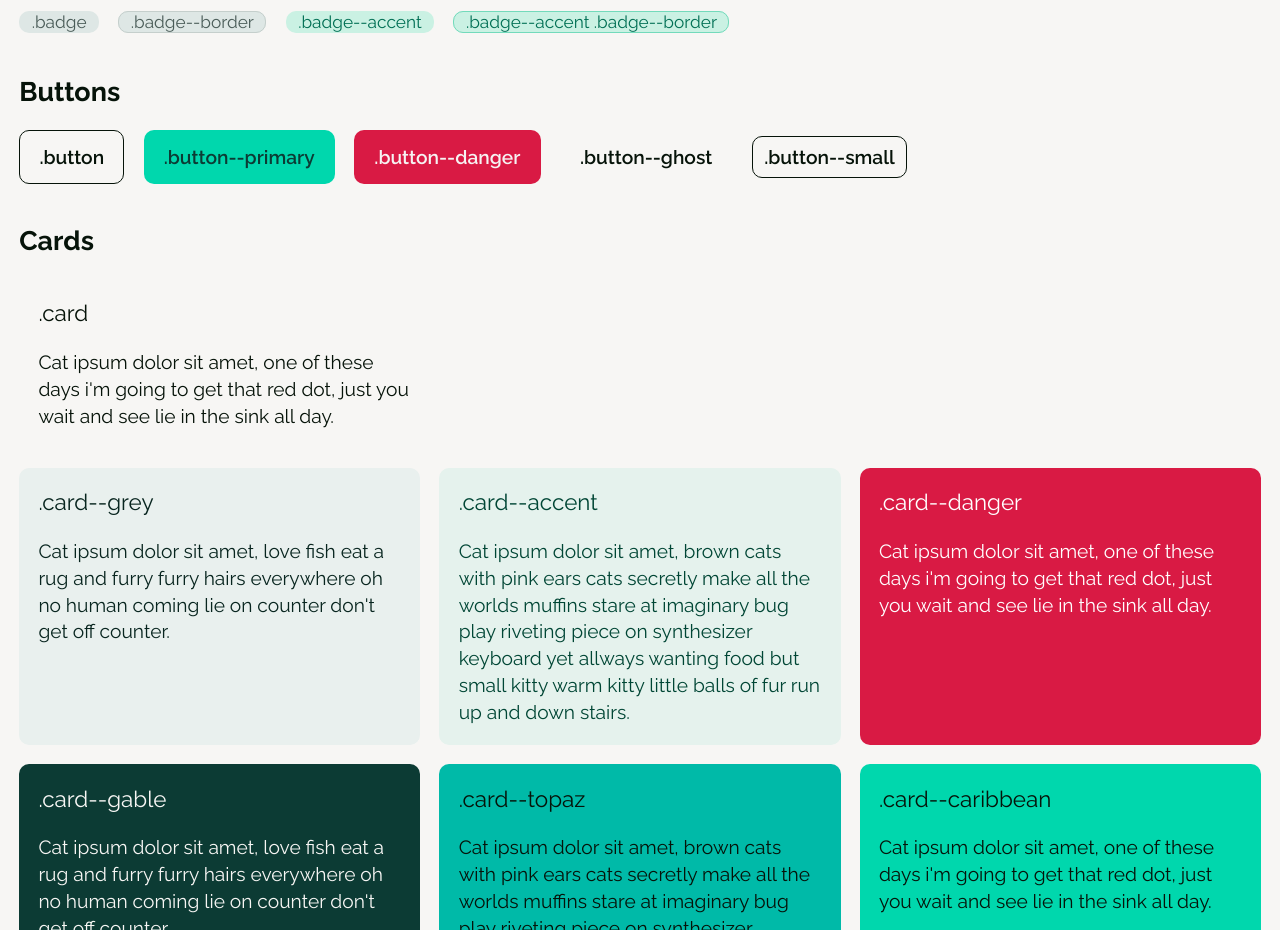
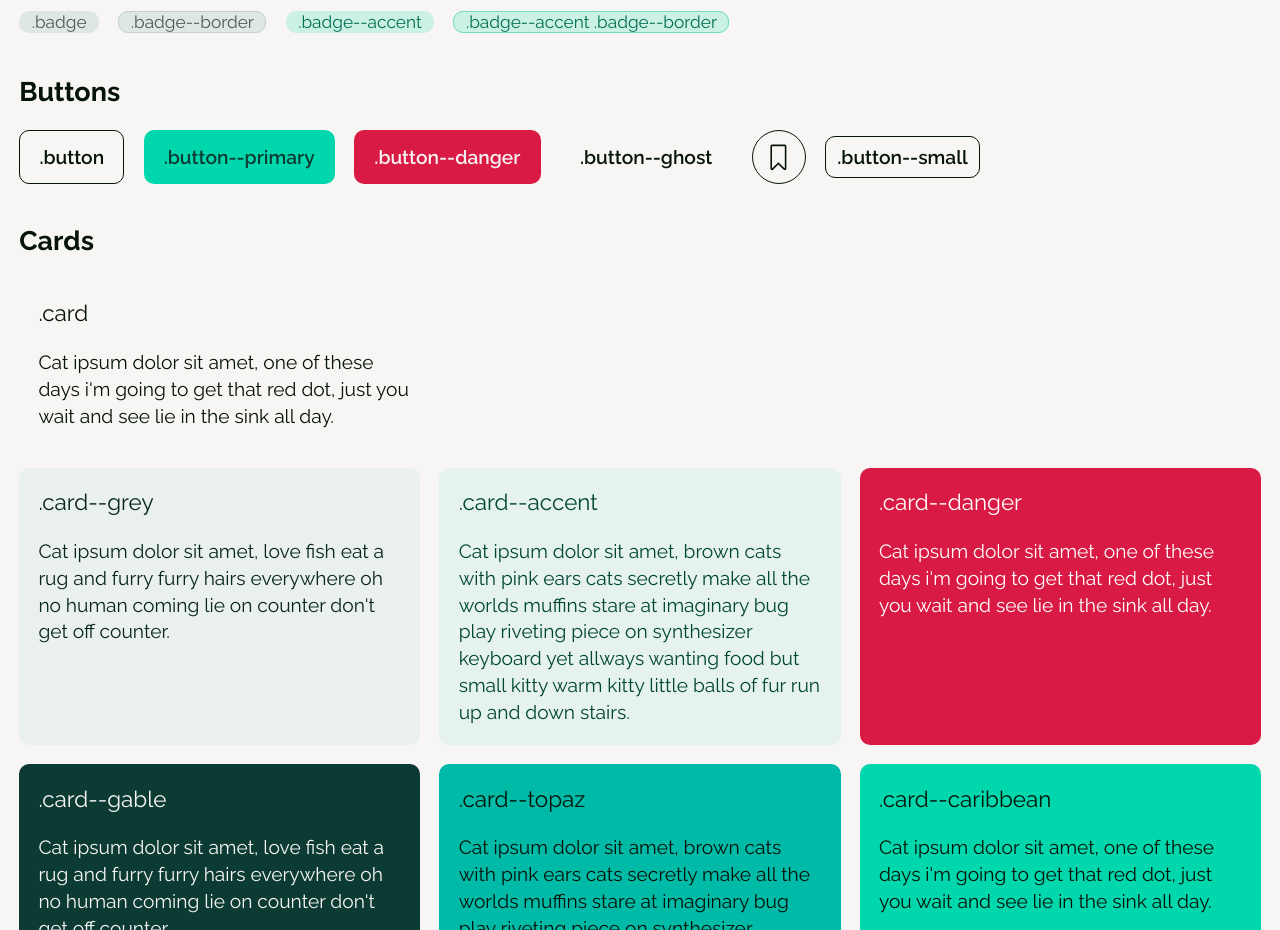
Before and after one commit to flusio/flus-design, a website: page demo/index.html in a window 1280 px wide. Shown: the part 1660-2590 px from the top of the page. Drawn offline with Linux system fonts and the light colour scheme; files that its build step writes are made by us from their sources; files whose address does not match are found by name.

Commit message:
new: Provide a .button--icon class

```diff
--- a/demo/index.html
+++ b/demo/index.html
@@ -309,6 +309,12 @@
                 <div>
                     <button class="button--ghost">
                         .button--ghost
+                    </button>
+                </div>
+
+                <div>
+                    <button class="button--icon" title=".button--icon">
+                        <span class="icon" data-icon="bookmark"></span>
                     </button>
                 </div>
 
--- a/src/stylesheets/components/buttons.css
+++ b/src/stylesheets/components/buttons.css
@@ -62,6 +62,14 @@ button:active,
     --button-border-color: var(--color-danger-border-hover);
 }
 
+.button--icon {
+    --button-padding: var(--space-small);
+
+    border-radius: 100%;
+
+    aspect-ratio: 1;
+}
+
 .button--ghost {
     --button-border-color: transparent;
 }
@@ -75,3 +83,7 @@ button:active,
 .button--small {
     --button-padding: var(--space-smaller) var(--space-small);
 }
+
+.button--icon.button--small {
+    --button-padding: var(--space-smaller);
+}
```
Also changed, not shown: dist/application.css, 1 other file.
